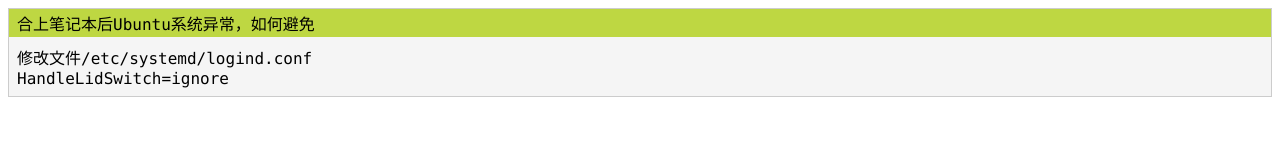
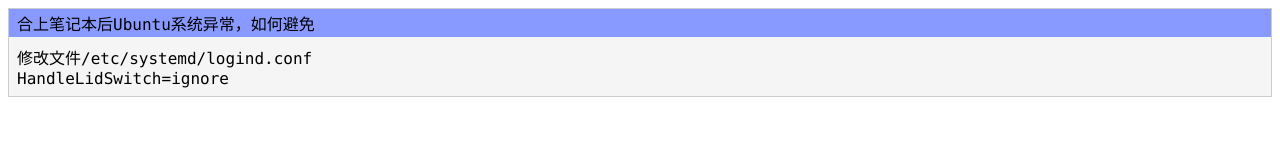
Before and after one commit to Guiwei/Guiwei.github.io, a plain HTML site: page linux.html in a window 1280 px wide. Drawn offline with Linux system fonts and the light colour scheme.

Commit message:
change color

```diff
--- a/css/mystyle.css
+++ b/css/mystyle.css
@@ -13,7 +13,7 @@ pre {
 .itemTitle {
   padding: 2px 2px 2px 8px;
   margin: 0;
-  background-color: #bed742;
+  background-color: #89f;
 }
 .itemText {
   padding: 8px;
```
